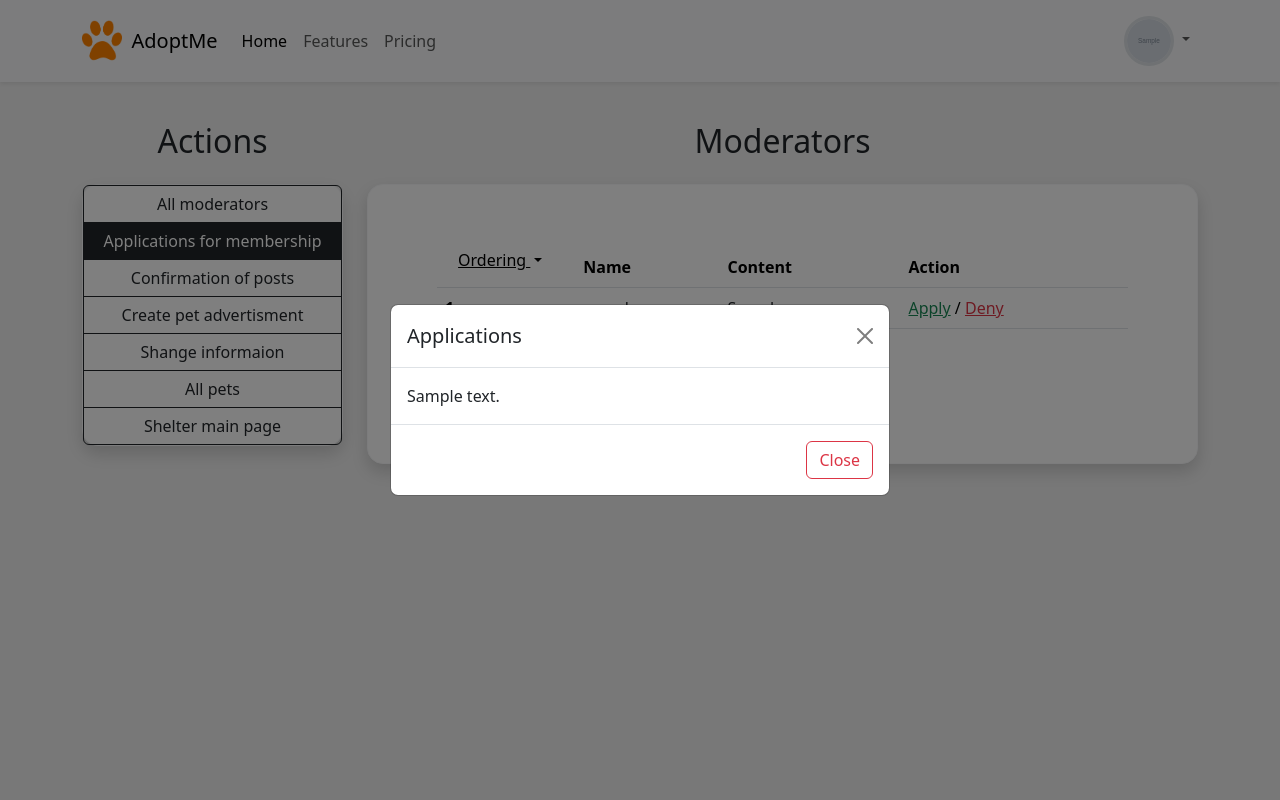
After one commit to Kirill-Stepankov/AdoptMe, a Django app: a page that uses adoptme/shelter/templates/shelter/shelter_base.html in a window 1280 px wide, after a click that opens the changed part. The commit adds this page. Run offline with Django 4.2, Linux system fonts and the light colour scheme; a user stored in the database is signed in; tables that the repository leaves empty hold one stand-in row (values such as "Sample post"); grey boxes marked "Sample" are stand-in pictures; some libraries are stand-ins or nearby versions.

Commit message:
shelter settings: accepting membership applies

```diff
--- /dev/null
+++ b/adoptme/shelter/templates/shelter/shelter_applies.html
@@ -0,0 +1,91 @@
+{% extends 'shelter/shelter_base.html' %}
+{% load crispy_forms_tags %}
+{% load static %}
+{% load utils_shel_tags %}
+{% load paginate_tags %}
+
+{% block action_name %}
+    Moderators
+{% endblock %}
+
+
+{% block second_card %}
+<table class="table">
+    <thead>
+      <tr>
+        <th scope="col" style="width: 20%;">
+          <button type="button" class="btn btn-link dropdown-toggle" style="color: black;" data-bs-toggle="dropdown" aria-expanded="false">
+            Ordering
+          </button>
+          <ul class="dropdown-menu">
+            <li><a class="dropdown-item" href="#">Name+</a></li>
+            <li><a class="dropdown-item" href="#">Name-</a></li>
+          </ul>
+        </th>
+        <th scope="col">Name</th>
+        <th scope="col">Content</th>
+        <th scope="col">Action</th>
+      </tr>
+    </thead>
+    <tbody>
+      {% for apply in applies %}
+      <tr>
+        <th scope="row">{{forloop.counter0|add:page_obj.start_index}}</th>
+        <td><a href="{% url 'profile:profile' apply.profile.slug %}" class="link-dark">{{apply.profile.user.username}}</a></td>
+        <td><a type="button" data-bs-toggle="modal" data-bs-target="#exampleModal" class="link-dark">{{apply.content|truncatechars:8}}</a></td>
+        <td>
+            <form action="{% url 'shelter:accept_apply' apply.id %}" method="post" style="display: inline;">
+                {% csrf_token %}
+                <a type="submit" onclick="this.closest('form').submit();return false;" class="link-success">Apply</a>
+            </form> /
+            <form action="{% url 'shelter:deny_apply' apply.id %}" onclick="this.closest('form').submit();return false;" method="post" style="display: inline;">
+                {% csrf_token %}
+                <a type="submit" class="link-danger">Deny</a>
+            </form>
+        </td>
+      </tr>
+       <!-- Modal -->
+    <div class="modal fade" id="exampleModal" tabindex="-1" aria-labelledby="exampleModalLabel" aria-hidden="true">
+        <div class="modal-dialog modal-dialog-centered modal-dialog-scrollable">
+         <div class="modal-content">
+          <div class="modal-header">
+            <h1 class="modal-title fs-5" id="exampleModalLabel">Applications</h1>
+            <button type="button" class="btn-close" data-bs-dismiss="modal" aria-label="Close"></button>
+          </div>
+          <div class="modal-body">
+            {{apply.content}}
+          </div>
+          <div class="modal-footer">
+            <button type="button" class="btn btn-outline-danger" data-bs-dismiss="modal">Close</button>
+          </div>
+         </div>
+        </div>
+      </div>
+      {% endfor %}
+    </tbody>
+  </table>
+  <div class="row mt-5">
+    <div class="col-10 mx-auto text-center">
+      <div class="btn-group" role="group" aria-label="Basic example">
+        {% if page_obj.has_previous %}
+            <a type="button" class="btn btn-outline-dark" href="{% url 'shelter:appls_mods' shelter_slug=shelter.slug %}?page={{page_obj.previous_page_number}}">
+                Previous Pagex
+            </a>
+        {% endif%}
+        {% get_proper_elided_page_range paginator page_obj.number as page_range %}
+        {% for page_number in page_range %}
+            {% if page_number == page_obj.paginator.ELLIPSIS %}
+                {{page_number}}
+            {% else %}
+                <a type="button" class="btn btn-outline-dark {% if page_obj.start_index == page_number %}active{% endif %}" href="{% url 'shelter:appls_mods' shelter_slug=shelter.slug %}?page={{page_number}}">{{page_number}}</a>
+            {% endif %}
+        {% endfor %}
+        {% if page_obj.has_next %}
+            <a type="button" class="btn btn-outline-dark" href="{% url 'shelter:appls_mods' shelter_slug=shelter.slug %}?page={{page_obj.next_page_number}}">
+                Next Page
+            </a>
+        {% endif%}
+        </div>
+    </div>
+  </div>
+{% endblock %}
--- a/adoptme/shelter/templates/shelter/shelter_base.html
+++ b/adoptme/shelter/templates/shelter/shelter_base.html
@@ -17,7 +17,7 @@
                         {% is_shelter_admin shelter request.user.profile as is_admin %}
                         {% if is_admin %}
                         <a href="{% url 'shelter:mods' shelter.slug %}" type="button" class="btn btn-outline-dark {% if mods_active %} active {% endif %}">All moderators</a>
-                        <button type="button" class="btn btn-outline-dark {% if membership_active %} active {% endif %}">Applications for membership</button>
+                        <a href="{% url 'shelter:appls_mods' shelter.slug %}" type="button" class="btn btn-outline-dark {% if membership_active %} active {% endif %}">Applications for membership</a>
                         <button type="button" class="btn btn-outline-dark {% if confirmation_active %} active {% endif %}">Confirmation of posts</button>
                         {% endif %}
                         <a href="{% url 'shelter:create_petad' shelter.slug %}" type="button" class="btn btn-outline-dark {% if create_active %} active {% endif %}">Create pet advertisment</a>
--- a/adoptme/shelter/urls.py
+++ b/adoptme/shelter/urls.py
@@ -1,7 +1,8 @@
 from django.urls import path
 from .views import SheltersView, ShelterCreateView, ShelterDeleteView, \
     ShelterDetailView, ShelterApplyView, ShelterLeaveView, ShelterSettingsView, \
-          ShelterCreatePetAdView, ShelterMods, ShelterDeleteModView
+          ShelterCreatePetAdView, ShelterMods, ShelterDeleteModView, ShelterApplicationsView, \
+          AcceptApplyView, DenyApplyView
 
 app_name = 'shelter'
 urlpatterns = [
@@ -14,6 +15,9 @@ urlpatterns = [
     path('settings/<slug:shelter_slug>/', ShelterSettingsView.as_view(), name='settings'),
     path('settings/<slug:shelter_slug>/create', ShelterCreatePetAdView.as_view(), name='create_petad'),
     path('settings/<slug:shelter_slug>/mods', ShelterMods.as_view(), name='mods'),
-    path('delete/<int:shelter_pk>/<int:mod_pk>', ShelterDeleteModView.as_view(), name='delete_mod')
+    path('delete/<int:shelter_pk>/<int:mod_pk>', ShelterDeleteModView.as_view(), name='delete_mod'),
+    path('settings/<slug:shelter_slug>/applications', ShelterApplicationsView.as_view(), name='appls_mods'),
+    path('settings/accept/<int:apply_pk>', AcceptApplyView.as_view(), name='accept_apply'),
+    path('settings/deny/<int:apply_pk>', DenyApplyView.as_view(), name='deny_apply')
 
 ]
--- a/adoptme/shelter/views.py
+++ b/adoptme/shelter/views.py
@@ -254,3 +254,67 @@ class ShelterDeleteModView(LoginRequiredMixin, DeleteView):
         if shelterprofile.profile == get_object_or_404(Profile, pk=self.kwargs['mod_pk']):
             raise Http404
         return obj
+
+class ShelterApplicationsView(LoginRequiredMixin, ListView):
+    model = ShelterApply
+    template_name = 'shelter/shelter_applies.html'
+    context_object_name = 'applies'
+    paginate_by = 1
+
+    def get_context_data(self, **kwargs: Any):
+        context = super().get_context_data(**kwargs)
+        context['membership_active'] = True
+        context['shelter'] = get_object_or_404(Shelter, slug=self.kwargs['shelter_slug'])
+        return context
+
+    def get_queryset(self):
+        return ShelterApply.objects.filter(shelter=get_object_or_404(Shelter, slug=self.kwargs['shelter_slug']))
+
+class AcceptApplyView(LoginRequiredMixin, DeleteView):
+    model = ShelterApply
+    pk_url_kwarg = 'apply_pk'
+
+    def get(self, request: HttpRequest, *args, **kwargs):
+        return self.post(request, *args, **kwargs)
+
+    def post(self, request, *args, **kwargs):
+        self.object = self.get_object()
+        ShelterProfile.objects.create(shelter=self.object.shelter, profile=self.object.profile, role=ShelterProfile.RoleChoices.MODERATOR)
+        self.object.delete()
+        return redirect(self.get_success_url())
+
+    def get_success_url(self):
+        return reverse_lazy('shelter:appls_mods', kwargs={'shelter_slug': self.object.shelter.slug})
+
+    def get_object(self, queryset = None):
+        obj =  super().get_object(queryset)
+        shelterprofile = obj.shelter.shelter.filter(profile=self.request.user.profile).first()
+        if not shelterprofile:
+            raise Http404
+        if shelterprofile.role == ShelterProfile.RoleChoices.MODERATOR:
+            raise Http404
+        return obj
+
+class DenyApplyView(LoginRequiredMixin, DeleteView):
+    model = ShelterApply
+    pk_url_kwarg = 'apply_pk'
+
+    def get(self, request: HttpRequest, *args, **kwargs):
+        return self.post(request, *args, **kwargs)
+
+    def post(self, request, *args, **kwargs):
+        self.object = self.get_object()
+        self.object.delete()
+        return redirect(self.get_success_url())
+
+    def get_success_url(self):
+        return reverse_lazy('shelter:appls_mods', kwargs={'shelter_slug': self.object.shelter.slug})
+
+    def get_object(self, queryset = None):
+        obj =  super().get_object(queryset)
+        shelterprofile = obj.shelter.shelter.filter(profile=self.request.user.profile).first()
+        if not shelterprofile:
+            raise Http404
+        if shelterprofile.role == ShelterProfile.RoleChoices.MODERATOR:
+            raise Http404
+        return obj
--- a/adoptme/userprofile/templates/userprofile/common/base.html
+++ b/adoptme/userprofile/templates/userprofile/common/base.html
@@ -70,6 +70,5 @@
     {% endblock %}
     <script src="https://code.jquery.com/jquery-3.7.0.min.js" integrity="sha256-2Pmvv0kuTBOenSvLm6bvfBSSHrUJ+3A7x6P5Ebd07/g=" crossorigin="anonymous"></script>
     <script src="https://cdn.jsdelivr.net/npm/bootstrap@5.3.1/dist/js/bootstrap.bundle.min.js" integrity="sha384-HwwvtgBNo3bZJJLYd8oVXjrBZt8cqVSpeBNS5n7C8IVInixGAoxmnlMuBnhbgrkm" crossorigin="anonymous"></script>
-    <script src="../../static/userprofile/js/carousel_photo.js"></script>
   </body>
 </html>
```
Also changed, not shown: adoptme/userprofile/static/userprofile/js/carousel_photo.js (deleted, +0 -73 lines).
